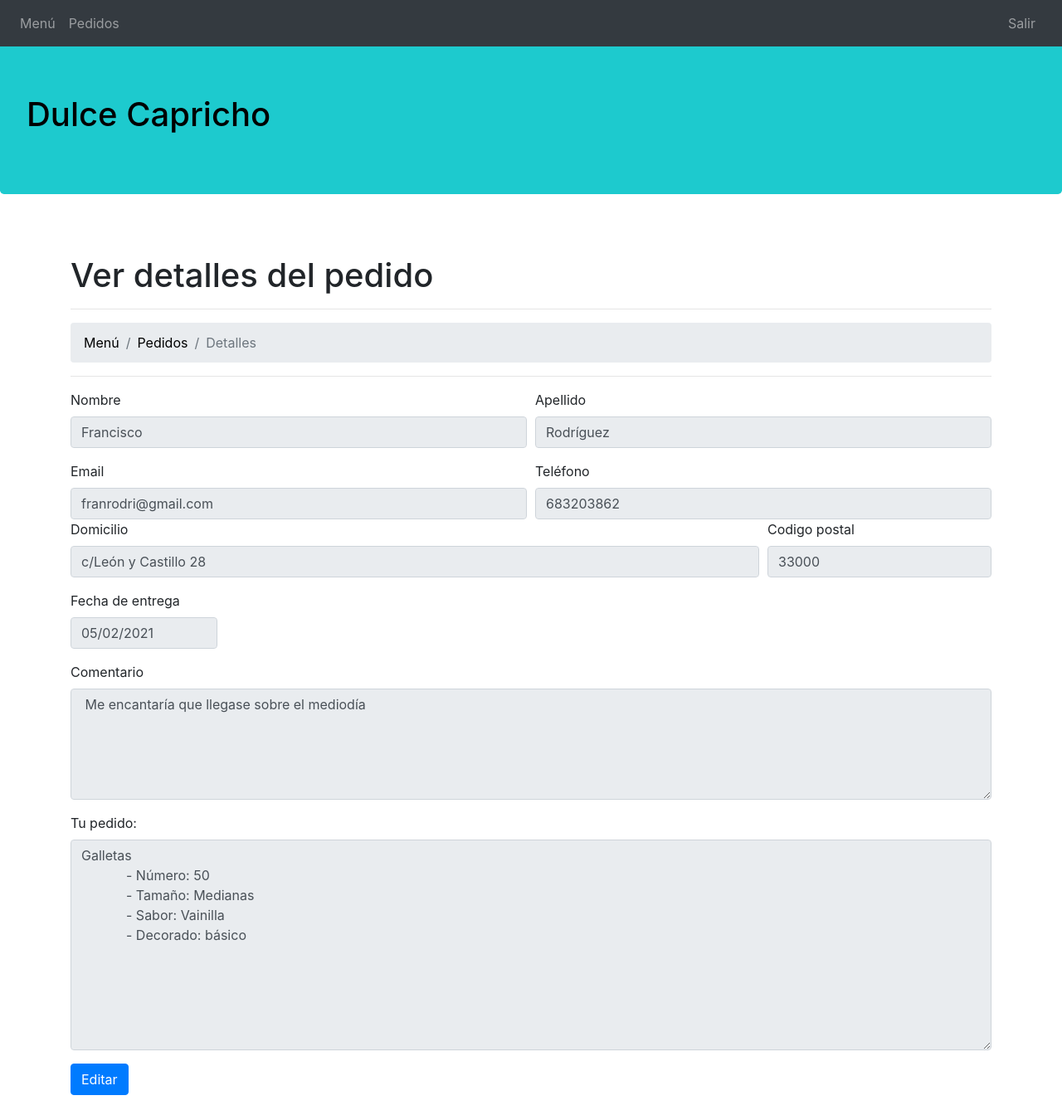
After one commit to JuanmaRuizF/Dulce-Capricho, a Rails app: page /pedidos/leer/1 in a window 1280 px wide. The commit adds this page. Shown: the whole page at 83% size. Run offline with Rails 7, Linux system fonts and the light colour scheme; a user stored in the database is signed in; data comes from the database, SQL or seed files in the repository; style sheets or scripts are compiled from the project's sources.

Commit message:
Lado servidor pedidos

```diff
--- /dev/null
+++ b/app/assets/stylesheets/crud_pedidos.scss
@@ -0,0 +1,3 @@
+// Place all the styles related to the crud_pedidos controller here.
+// They will automatically be included in application.css.
+// You can use Sass (SCSS) here: https://sass-lang.com/
--- /dev/null
+++ b/app/controllers/crud_pedidos_controller.rb
@@ -0,0 +1,96 @@
+class CrudPedidosController < ApplicationController
+    before_action :require_login
+    def require_login
+      current_user = User.find_by(:id => session[:current_user_id])
+      if !current_user
+        flash[:error] = "Debe iniciar sesión para acceder a este contenido"
+        redirect_to '/login/admin'
+      end
+    end
+
+    @root_url = "/pedidos/index"
+
+    # layout 'application'
+
+    add_flash_types :notice
+
+    # Listar todos los registros de la Base de Datos
+    def index
+      @pedidos = Pedido.all()
+    end
+
+    # Leer los detalles de un registro
+    def leer
+      @pedidos = params[:id]
+      @pedidos = Pedido.where(id: @pedidos)
+    end
+
+    # Llamamos a la vista con el formulario para crear un registro
+    def crear
+      @pedidos = Pedido.new
+    end
+
+    # Procesamos la creación de un registro en la base de datos
+    def insertar
+
+      # Subimos el Archivo al servidor
+      @pedidos = Pedido.new(parametros)
+      @pedidos.save
+
+      # Redireccionamos a la vista principal con mensaje
+      flash[:notice] = "Creado Correctamente !"
+      redirect_to "/pedidos/index"
+
+    end
+
+    # Llamamos a la vista con el formulario para actualizar un registro
+
+    def actualizar
+      # Pasamos el 'id' del registro a actualizar (método index)
+      @pedidos = Pedido.find(params[:id])
+      @pedidos = Pedido.where(id: @pedidos)
+
+    end
+
+    # Procesamos la actualización de un registro en la base de datos
+    def editar
+
+      # Pasamos el 'id' del registro a actualizar (método editar)
+      @pedidos = Pedido.find(params[:id])
+
+      # Actualizamos un determinado registro en la base de datos
+      if @pedidos.update(parametros)
+
+      else
+        render :edit
+      end
+
+        # Redireccionamos a la vista principal con mensaje
+        @ini = "/pedidos/index"
+        flash[:notice] = "Actualizado Correctamente !"
+        redirect_to @ini
+
+    end
+
+    # Procesamos la eliminación de un registro de la base de datos
+    def eliminar
+
+      # Eliminamos un determinado registro en la base de datos, pasamos el 'id' del registro a eliminar
+      @pedidos = Pedido.find(params[:id])
+
+      Pedido.where(id: @pedidos ).destroy_all
+
+      # Redireccionamos a la vista principal con mensaje
+      @ini = "/pedidos/index"
+      flash[:notice] = "Eliminado Correctamente !"
+      redirect_to @ini
+
+    end
+
+    # Parámetros o campos que insertamos o actualizamos en la base de datos
+    private
+    def parametros
+      params.permit(:nombre, :apellido, :email, :telefono, :domicilio, :CP, :fechaEntrega, :comentario, :tuPedido)
+    end
+
+    end
--- /dev/null
+++ b/app/helpers/crud_pedidos_helper.rb
@@ -0,0 +1,2 @@
+module CrudPedidosHelper
+end
--- /dev/null
+++ b/app/views/crud_pedidos/leer.html.erb
@@ -0,0 +1,132 @@
+<!doctype html>
+<html lang="es">
+
+<head>
+    <!-- Required meta tags -->
+
+    <meta charset="utf-8">
+    <meta name="viewport" content="width=device-width, initial-scale=1, shrink-to-fit=no">
+    <!-- Bootstrap CSS -->
+    <link rel="stylesheet" href="https://stackpath.bootstrapcdn.com/bootstrap/4.5.2/css/bootstrap.min.css" integrity="sha384-JcKb8q3iqJ61gNV9KGb8thSsNjpSL0n8PARn9HuZOnIxN0hoP+VmmDGMN5t9UJ0Z" crossorigin="anonymous">
+    <%= stylesheet_link_tag 'styles.css' %>
+
+    <title>Leer pedidos</title>
+</head>
+
+<body>
+    <nav class="navbar navbar-expand-md navbar-dark bg-dark fixed-top">
+        <button class="navbar-toggler" type="button" data-toggle="collapse" data-target="#navbarSupportedContent" aira-controls="navbarNavDropdown" aira-expanded="false" aira-label="Toggle navigation">
+              <span class="navbar-toggler-icon"></span>
+          </button>
+        <div class="collapse navbar-collapse" id="navbarSupportedContent">
+            <ul class="navbar-nav mr-auto">
+                <li class="nav-item "><a class="nav-link" href="/index/admin">Menú</a></li>
+                <li class="nav-item "><a class="nav-link" href="/pedidos/index">Pedidos</a></li>
+
+            </ul>
+            <a class="navbar-text nav-link nav-item" href="../../logout">Salir</a>
+        </div>
+    </nav>
+
+    <!-- Jumbotron clasico -->
+    <div class="jumbotron loginJumbotron">
+        <h1> Dulce Capricho </h1>
+    </div>
+
+    <div class="container">
+
+        <br>
+        <h1>Ver detalles del pedido</h1>
+        <hr>
+        <nav aria-label="breadcrumb">
+            <ol class="breadcrumb">
+                <li class="breadcrumb-item" ><a href="/index/admin">Menú</a></li>
+                <li class="breadcrumb-item" ><a href="/pedidos/index">Pedidos</a></li>
+                <li class="breadcrumb-item active"aria-current="page">Detalles</li>
+            </ol>
+        </nav>
+        <hr>
+
+        <% @pedidos.each do |pedidos| %>
+
+            <form method="POST" action="/pedidos/editar/<%= pedidos.id %>" accept-charset="UTF-8" role="form" id="actualizarpedido" name="actualizarpedido" enctype="multipart/form-data">
+
+                <!-- Protección CSRF -->
+                <%= token_tag nil %>
+
+                <div class="row">
+                    <div class="col-md-12">
+
+                        <fieldset disabled>
+
+
+                            <div class="form-row">
+                                <div class="form-group col-sm-6">
+                                    <label for="nombre">Nombre</label>
+                                    <input type="text" required class="form-control" id="nombre" name="nombre" value="<%= pedidos.nombre %>" placeholder="Ingrese su nombre" pattern="^(?![\s.]+$)[a-zA-Z\s.]*$" />
+                                </div>
+                                <div class="form-group col-sm-6">
+                                    <label for="apellido">Apellido</label>
+                                    <input type="text" required class="form-control" id="apellido" name="apellido"  value="<%= pedidos.apellido %>" placeholder="Ingrese su apellido" pattern="^(?![\s.]+$)[a-zA-Z\s.]*$" />
+                                </div>
+                            </div>
+
+                            <div class="form-row">
+                                <div class="fom-group col-sm-6">
+                                    <label for="email">Email</label>
+                                    <input type="email" required class="form-control" name="email"  id="email" value="<%= pedidos.email %>"  placeholder="Ingrese su email" />
+                                </div>
+                                <div class="fom-group col-sm-6">
+                                    <label for="telefono">Teléfono</label>
+                                    <input type="telefono" required class="form-control" name="telefono"  id="telefono" value="<%= pedidos.telefono %>"  placeholder="Ingrese su telefono" />
+                                </div>
+                            </div>
+
+                            <div class="form-row">
+                                <div class="form-group col-sm-9">
+                                    <label for="domicilio">Domicilio</label>
+                                    <input type="text" required class="form-control" name="domicilio"  value="<%= pedidos.domicilio %>" id="domicilio" placeholder="Ingrese su domicilio" />
+                                </div>
+                                <div class="form-group col-sm-3">
+                                    <label for="codigo postal">Codigo postal</label>
+                                    <input type="text" required class="form-control" name="CP"  id="CP" value="<%= pedidos.CP %>" placeholder="Ingrese su codigo postal" />
+
+                                </div>
+                            </div>
+
+                            <div class="form-row">
+                                <div class="form-group col-sm-2">
+                                    <label for="fecha">Fecha de entrega</label>
+                                    <input type="text" required class="form-control" name="fechaEntrega" value="<%= pedidos.fechaEntrega %>" id="fechaEntrega" placeholder="00/00/0000" pattern="^(?:(?:31(\/|-|\.)(?:0?[13578]|1[02]))\1|(?:(?:29|30)(\/|-|\.)(?:0?[13-9]|1[0-2])\2))(?:(?:1[6-9]|[2-9]\d)?\d{2})$|^(?:29(\/|-|\.)0?2\3(?:(?:(?:1[6-9]|[2-9]\d)?(?:0[48]|[2468][048]|[13579][26])|(?:(?:16|[2468][048]|[3579][26])00))))$|^(?:0?[1-9]|1\d|2[0-8])(\/|-|\.)(?:(?:0?[1-9])|(?:1[0-2]))\4(?:(?:1[6-9]|[2-9]\d)?\d{2})$"/>
+                                </div>
+                            </div>
+
+                            <div class="form-group">
+                                <label for="comentario">Comentario</label>
+                                <textarea id="comentario" name="comentario" rows="5"  class="form-control"> <%= pedidos.comentario %> </textarea>
+                            </div>
+
+                            <div class="form-group">
+                                <label for="tupedido">Tu pedido:</label>
+                                <textarea id="tuPedido" name="tuPedido" rows="10"" class="form-control"><%= pedidos.tuPedido %></textarea>
+                            </div>
+                        </fieldset>
+
+                        <a href="/pedidos/actualizar/<%= pedidos.id %>" class="btn btn-primary">Editar</a>
+
+                        <br>
+                        <br>
+                    </div>
+
+                </div>
+            </form>
+        <% end %>
+    </div>
+
+    <!-- Optional JavaScript; jQuery, Popper.js, and Bootstrap JS-->
+    <script src="https://code.jquery.com/jquery-3.5.1.slim.min.js" integrity="sha384-DfXdz2htPH0lsSSs5nCTpuj/zy4C+OGpamoFVy38MVBnE+IbbVYUew+OrCXaRkfj" crossorigin="anonymous"></script>
+    <script src="https://cdn.jsdelivr.net/npm/popper.js@1.16.1/dist/umd/popper.min.js" integrity="sha384-9/reFTGAW83EW2RDu2S0VKaIzap3H66lZH81PoYlFhbGU+6BZp6G7niu735Sk7lN" crossorigin="anonymous"></script>
+    <script src="https://cdn.jsdelivr.net/npm/bootstrap@4.5.3/dist/js/bootstrap.min.js" integrity="sha384-w1Q4orYjBQndcko6MimVbzY0tgp4pWB4lZ7lr30WKz0vr/aWKhXdBNmNb5D92v7s" crossorigin="anonymous"></script>
+
+</body>
+</html>
--- a/app/views/vistas_servidor/menu.html.erb
+++ b/app/views/vistas_servidor/menu.html.erb
@@ -72,7 +72,7 @@
                     <p> Pedidos </p>
                 </td>
                 <td class="v-align-middle">
-                    <a href="#" class="btn btn-primary">Entrar</a>
+                    <a href="/pedidos/index" class="btn btn-primary">Entrar</a>
                 </td>
             </tr>
             <tr>
--- a/config/routes.rb
+++ b/config/routes.rb
@@ -22,6 +22,16 @@ Rails.application.routes.draw do
   post 'eventos/editar/:id', to: 'crud_eventos#editar' # Ruta que procesa la actualización de un registro en la base de datos
   post 'eventos/eliminar/:id', to: 'crud_eventos#eliminar' # Ruta para eliminar un registro de la base de datos
 
+  #Vista servidor pedidos
+  get 'pedidos/index' => 'crud_pedidos#index'
+  get 'pedidos/leer/:id' => 'crud_pedidos#leer'
+  get 'pedidos/crear'=> 'crud_pedidos#crear'
+  get 'pedidos/actualizar/:id' => 'crud_pedidos#actualizar'
+  post 'pedidos/insertar' => 'crud_pedidos#insertar'
+  post 'pedidos/editar/:id', to: 'crud_pedidos#editar'
+  post 'pedidos/eliminar/:id', to: 'crud_pedidos#eliminar'
+
+
   #Clientes
   root "vistas_clientes#index"
   get 'index' => 'vistas_clientes#index'
```
Also changed, not shown: app/views/crud_pedidos/actualizar.html.erb (added, +128 -0 lines), app/views/crud_pedidos/crear.html.erb (added, +116 -0 lines), app/views/crud_pedidos/index.html.erb (added, +116 -0 lines), test/controllers/crud_pedidos_controller_test.rb (added, +7 -0 lines).
